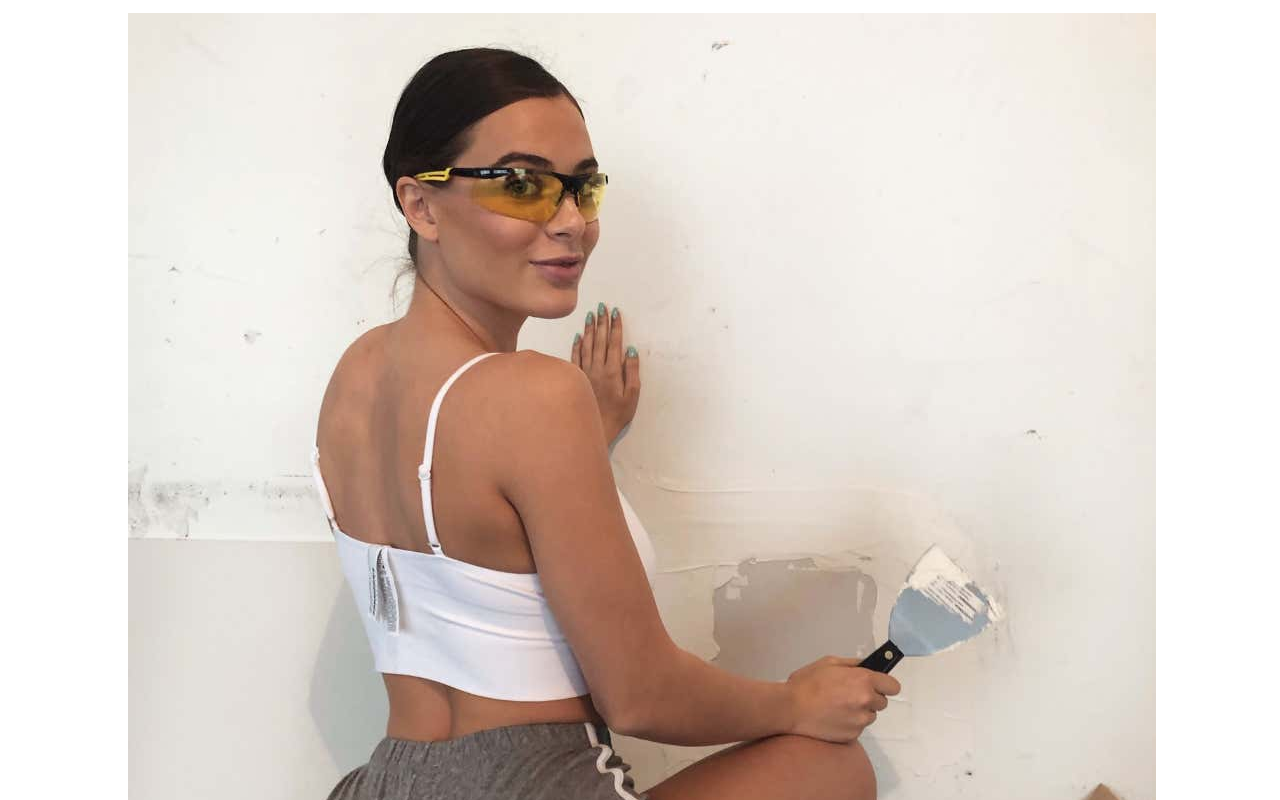
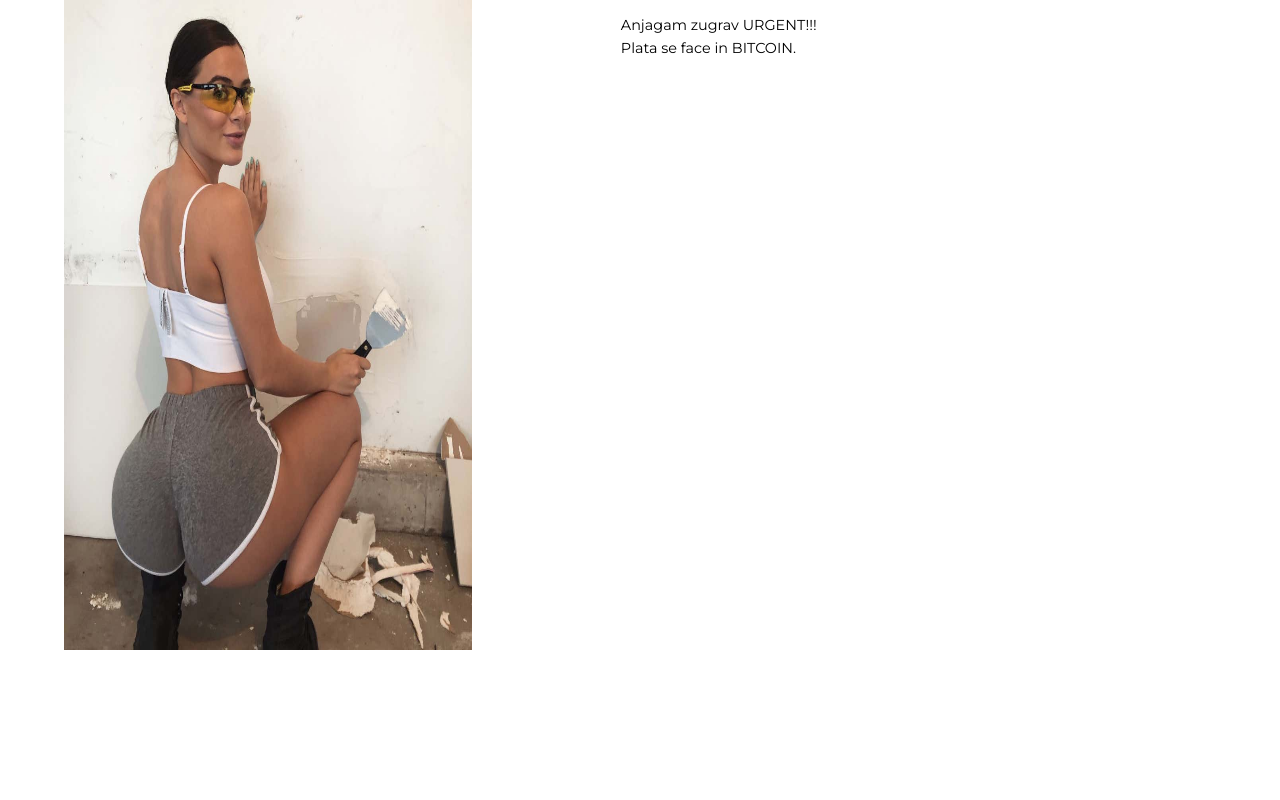
Before and after one commit to mihaira2/frontender, a plain HTML site: page getstarted.html in a window 1280 px wide. Shown: the top 800 px of the page. Drawn offline with Linux system fonts and the light colour scheme.

Commit message:
My 6th commit

```diff
--- a/css/main.css
+++ b/css/main.css
@@ -418,6 +418,26 @@ nav ul li a:hover {
     align-items: center;
     margin: 0 0 0 18em;
 }
+.lana {
+    width:600px;
+    height:650px;
+    display: block;
+    margin-left: 4em;
+    margin-right: auto;
+    width: 50%;
+
+}
+.text {
+    display:inline-block;
+
+}
+
+.zugrav {
+    display: flex;
+    justify-content: space-between;
+    align-items: center;
+
+}
 
 }
 
--- a/getstarted.html
+++ b/getstarted.html
@@ -7,9 +7,14 @@
     <link rel="stylesheet" href="css/main.css">
 </head>
 <body>
-    <div class="container">
+    <div class="zugrav">
         <header>
             <img src="css\images\lana.jpg" alt="lana" class="lana">
+            <p class="text">
+                Anjagam zugrav URGENT!!!
+                <br>
+                Plata se face in BITCOIN.
+            </p>
         </header>
     </div>
 </body>
```
